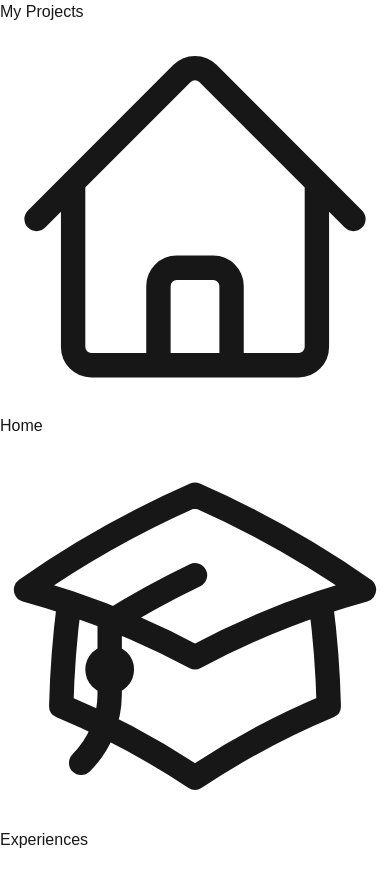
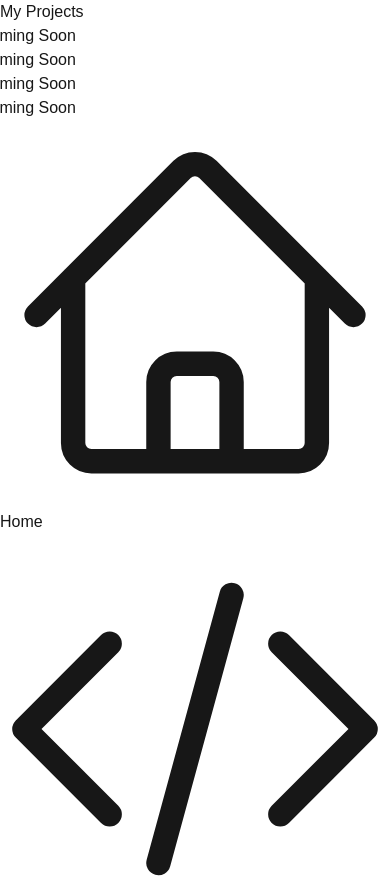
Before and after one commit to yangjialin94/jialin-portfolio, a Next.js app: page /projects in a window 390 px wide. Shown: the top 878 px of the page. Built offline with nearby package versions, Linux system fonts and the light colour scheme.

Commit message:
finished projects page for now

```diff
--- a/app/projects/page.tsx
+++ b/app/projects/page.tsx
@@ -1,44 +1,47 @@
 'use client';
 
+import { motion } from 'framer-motion';
 import React from 'react';
 
 import Footer from '@/components/footer';
 // import projects from '@/data/projects.json';
 
+const ComingSoon = () => {
+  return (
+    <div className="relative h-16 w-full max-w-4xl overflow-hidden">
+      <motion.div
+        className="whitespace-nowrap text-2xl font-bold"
+        initial={{ x: '100%' }}
+        animate={{ x: '-100%' }}
+        transition={{
+          repeat: Infinity,
+          duration: 10,
+          ease: 'linear',
+        }}
+      >
+        🚀 Coming Soon
+      </motion.div>
+    </div>
+  );
+};
+
 export default function Projects() {
   return (
     <>
       {/* Main */}
-      <main className="flex flex-1 flex-col items-start justify-center gap-10 px-8 py-10 sm:px-8 sm:pb-20 md:px-16 lg:px-20">
-        {/* Heading */}
-        <h2 className="text-2xl font-bold">My Projects</h2>
+      <main className="flex flex-1 flex-col items-center justify-center gap-10 px-6 py-10 sm:px-8 sm:pb-20 md:px-16 lg:px-20">
+        <h1 className="my-4 text-center text-4xl font-bold text-gray-900 dark:text-gray-100 md:my-12">
+          My Projects
+        </h1>
 
-        {/* Projects */}
-        <div className="mt-4 grid gap-6 sm:grid-cols-2 lg:grid-cols-3">
-          {/* {projects.map((project) => (
-          <div key={project.id} className="p-4 border rounded-lg shadow">
-            <img
-              src={project.image}
-              alt={project.title}
-              className="w-full h-48 object-cover rounded-md"
-            />
-            <h3 className="mt-2 text-lg font-semibold">{project.title}</h3>
-            <p className="mt-1 text-gray-600">{project.description}</p>
-            <a
-              href={project.link}
-              target="_blank"
-              rel="noopener noreferrer"
-              className="block mt-2 text-blue-500 hover:underline"
-            >
-              View Project
-            </a>
-          </div>
-        ))} */}
-        </div>
+        <ComingSoon />
+        <ComingSoon />
+        <ComingSoon />
+        <ComingSoon />
       </main>
 
       {/* Footer */}
-      <Footer page="Projects" />
+      <Footer page="Experiences" />
     </>
   );
 }
```
Also changed, not shown: data/projects.json (+15 -11 lines), public/images/portfolio-website.png (added).
